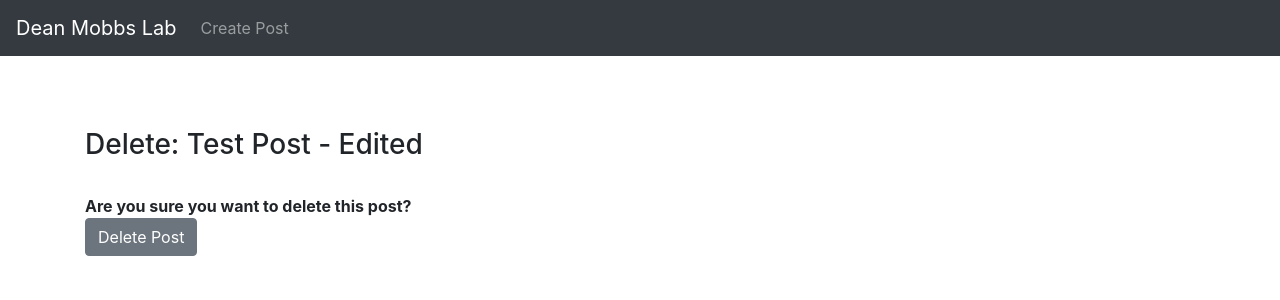
After one commit to rbrooker501/MobbsLabResearch, a Django app: page /path/1/remove in a window 1280 px wide. The commit adds this page. Shown: the top 300 px of the page. Run offline with Django 3.2, Linux system fonts and the light colour scheme; data comes from the database, SQL or seed files in the repository; both versions use the stored data as it was after the commit.

Commit message:
Adds post deletion

```diff
--- /dev/null
+++ b/MobbsBlog/Posts/templates/post_delete.html
@@ -0,0 +1,20 @@
+{% extends 'base.html' %}
+
+{% block title %} Delete Post {% endblock %}
+
+{% block content %}
+
+<br/>
+<br/>
+<h3>Delete: {{ post.title }}</h3>
+
+<br/>
+<div class="form-group">
+    <form method="POST">
+        {% csrf_token %}
+        <strong>Are you sure you want to delete this post?</strong><br/>
+        <button class="btn btn-secondary">Delete Post</button>
+    </form>
+</div>
+
+{% endblock %}
--- a/MobbsBlog/Posts/templates/post_detail.html
+++ b/MobbsBlog/Posts/templates/post_detail.html
@@ -15,5 +15,6 @@
 <br/><br/>
 <a href="{% url 'home' %}" class="btn btn-secondary">Back</a>
 <a href="{% url 'post-edit' post.pk %}" class="btn btn-secondary" style="margin-left: 10px;">Edit</a>
+<a href="{% url 'post-delete' post.pk %}" class="btn btn-secondary" style="margin-left: 10px;">Delete</a>
 
 {% endblock %}
--- a/MobbsBlog/Posts/templates/post_edit.html
+++ b/MobbsBlog/Posts/templates/post_edit.html
@@ -12,7 +12,7 @@
     <form method="POST">
         {% csrf_token %}
         {{ form.as_p }}
-        <button class="btn btn-secondary">Post</button>
+        <button class="btn btn-secondary">Edit</button>
     </form>
 </div>
 
--- a/MobbsBlog/Posts/urls.py
+++ b/MobbsBlog/Posts/urls.py
@@ -1,10 +1,11 @@
 from django.urls import path
 #from . import views
-from .views import HomeView, PostDetailView, PostCreateView, PostEditView
+from .views import HomeView, PostDetailView, PostCreateView, PostEditView, PostDeleteView
 
 urlpatterns = [
     path('', HomeView.as_view(), name='home'),
     path('post/<int:pk>', PostDetailView.as_view(), name='post-detail'),
     path('post/create/', PostCreateView.as_view(), name='post-create'),
     path('post/edit/<int:pk>', PostEditView.as_view(), name='post-edit'),
+    path('path/<int:pk>/remove', PostDeleteView.as_view(), name='post-delete')
 ]
--- a/MobbsBlog/Posts/views.py
+++ b/MobbsBlog/Posts/views.py
@@ -1,11 +1,14 @@
+from ast import Del
 from django.shortcuts import render
-from django.views.generic import ListView, DetailView, CreateView, UpdateView
+from django.urls import reverse_lazy
+from django.views.generic import ListView, DetailView, CreateView, UpdateView, DeleteView
 from .models import Post
 from .forms import PostForm, EditForm
 
 class HomeView(ListView):
     model = Post
     template_name = 'home.html'
+    ordering = ['-id']
 
 class PostDetailView(DetailView):
     model = Post
@@ -14,9 +17,14 @@ class PostDetailView(DetailView):
 class PostCreateView(CreateView):
     model = Post
     form_class = PostForm
-    template_name = 'create.html'
+    template_name = 'post_create.html'
 
 class PostEditView(UpdateView):
     model = Post
     form_class = EditForm
     template_name = 'post_edit.html'
+
+class PostDeleteView(DeleteView):
+    model = Post
+    template_name = 'post_delete.html'
+    success_url = reverse_lazy('home')
```
Also changed, not shown: MobbsBlog/Posts/templates/home.html (+6 -2 lines), MobbsBlog/Posts/templates/post_create.html (renamed from MobbsBlog/Posts/templates/create.html), MobbsBlog/db.sqlite3.
